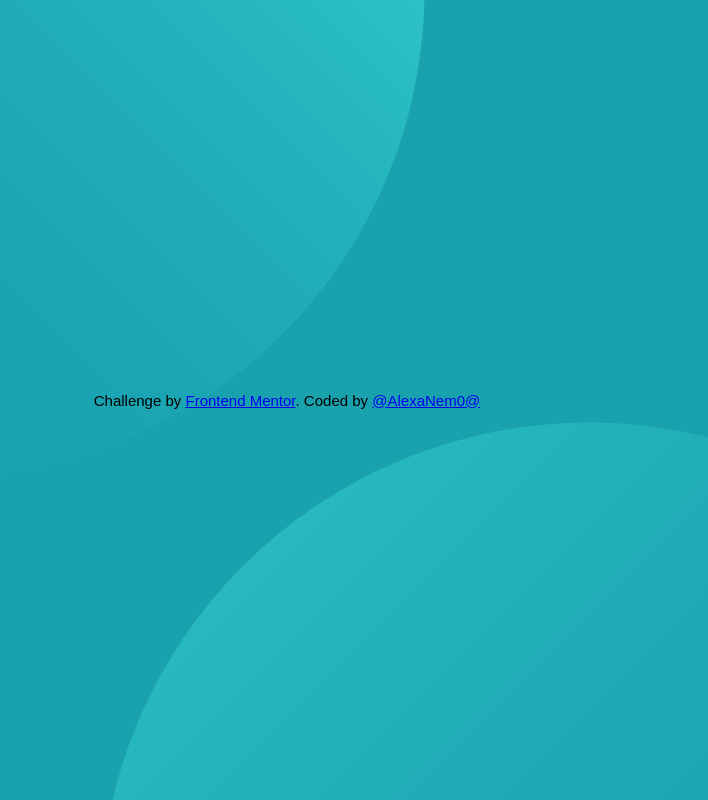
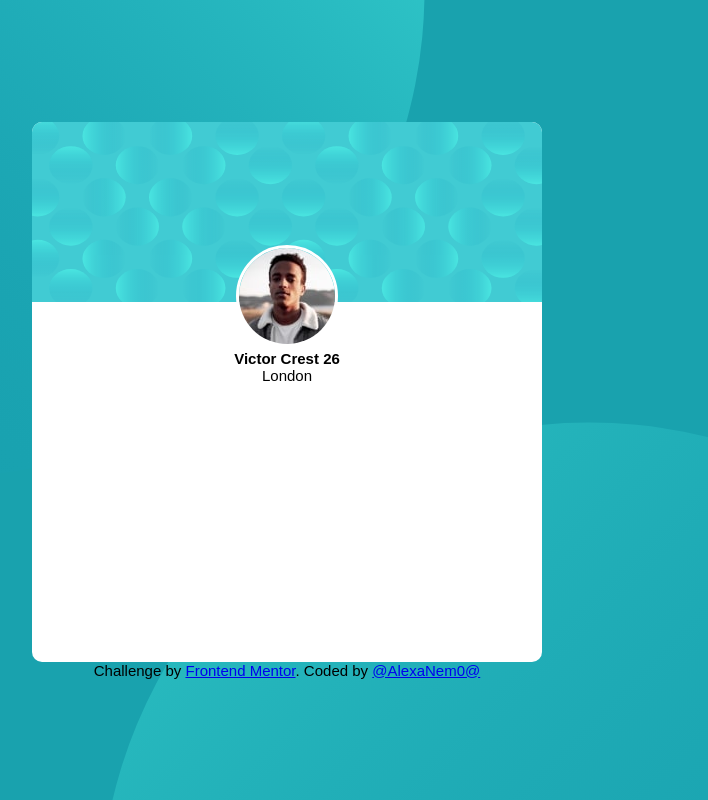
Before and after one commit to AlexaNem0/profile-card-component, a plain HTML site: page index.html in a window 1280 px wide. Shown: the whole page, without its empty margins (353-1061 px from the left). Drawn offline with Linux system fonts and the light colour scheme.

Commit message:
img + background

```diff
--- a/index.html
+++ b/index.html
@@ -15,10 +15,21 @@
   </head>
   <body>
     <main>
-      <div class="container"></div>
-    </main>
-
+      <div class="container">
+        <div class="profile">
+          <img class="img_background" src="./images/bg-pattern-card.svg" alt />
+          <img
+            class="main_img"
+            src="./images/image-victor.jpg"
+            alt="picture of Victor, profile's owner"
+          />
+        </div>
+        <div class="name">
+          <h2>Victor Crest <span class="age">26</span></h2>
+          <p>London</p>
+        </div>
         <!-- Victor Crest 26 London 80K Followers 803K Likes 1.4K Photos -->
+      </div>
       <div class="attribution">
         Challenge by
         <a href="https://www.frontendmentor.io?ref=challenge" target="_blank"
@@ -28,5 +39,6 @@
           >@AlexaNem0@</a
         >
       </div>
+    </main>
   </body>
 </html>
--- a/styles.css
+++ b/styles.css
@@ -37,3 +37,23 @@ body {
   align-items: center;
   text-align: center;
 }
+
+.container {
+  background-color: #fff;
+  width: 34rem;
+  height: 36rem;
+  border-radius: 10px;
+}
+
+.img_background {
+  width: 100%;
+  height: 12rem;
+  background-size: cover;
+  border-radius: 10px 10px 0 0;
+}
+
+.main_img {
+  border-radius: 50%;
+  border: 3.5px solid #fff;
+  margin-top: -4rem;
+}
```
Lines whose indentation alone changed are shown as unchanged.
